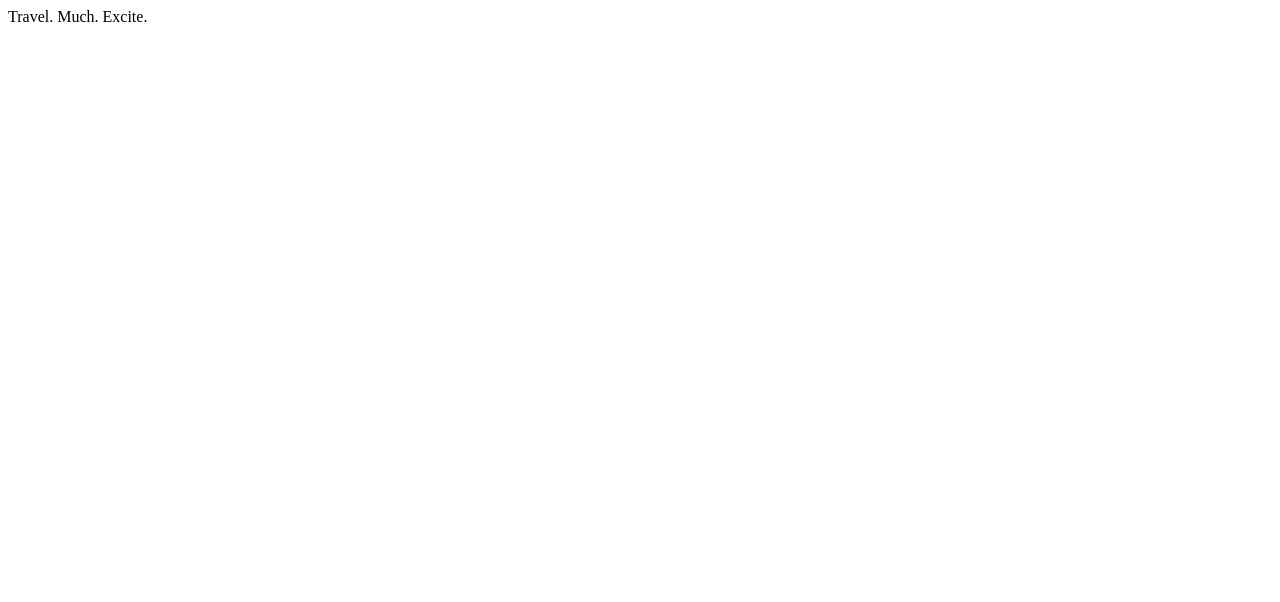
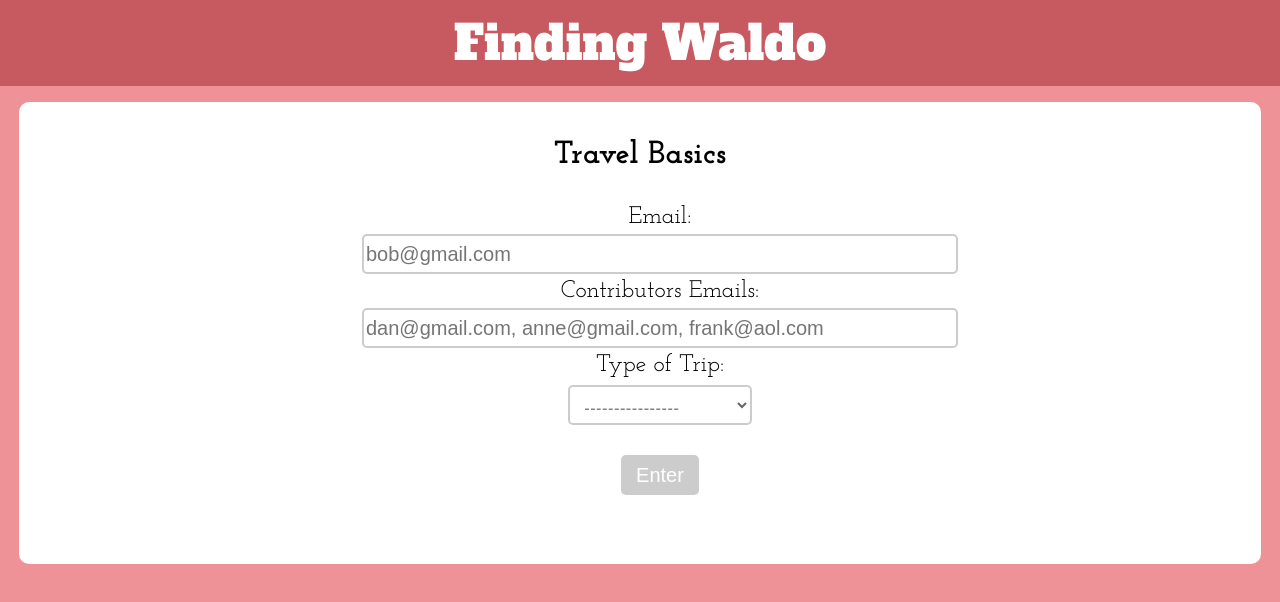
Before and after one commit to jasonkalmeida/Project-Waldo, a website: page index.html in a window 1280 px wide. Drawn offline with Linux system fonts and the light colour scheme.

Commit message:
HTML and CSS framework

```diff
--- a/css/style.css
+++ b/css/style.css
@@ -0,0 +1,91 @@
+html {
+margin-top: 0px;
+padding-top: 0px;
+height: 100%;
+}
+
+body{
+margin: 0px;
+min-height: 100%;
+background-color:#EE9297;
+}
+
+.main-header{
+background-color:#C65A60;
+padding: 10px;
+text-align: center;
+font-family: 'Alfa Slab One', cursive;
+font-weight: 400;
+font-size: 3em;
+color: white;
+}
+
+.main-body{
+text-align: center;
+padding: 100px;
+font-family: 'Josefin Slab', serif;
+}
+
+.main-body ul{
+text-decoration: none;
+list-style-type: none;
+}
+
+.main-body li{
+padding: 5px;
+}
+
+form {
+padding: 3px;
+}
+
+.input-landing input[type=text] {
+	width: 50%;
+	height: 40px;
+	padding:2px;
+	border:2px solid #ccc;
+	-webkit-border-radius: 5px;
+	border-radius: 5px;
+	font-size: 20px;
+}
+
+.cat-box select{
+	color: #666666;
+	border: 2px solid #ccc;
+   background: white;
+   /*width: 50px;*/
+   padding: 10px;
+   font-size: 16px;
+   line-height: 1;
+   border-radius: 5px;
+   height: 40px;
+   -webkit-appearance: menulist;
+   font-family: "Trebuchet MS", Helvetica, sans-serif;
+}
+
+.input-landing input[type=submit] {
+	padding:5px 15px;
+	background:#ccc;
+	border:0 none;
+	cursor:pointer;
+	-webkit-border-radius: 5px;
+	border-radius: 5px;
+	color: white;
+	height: 40px;
+	font-size: 20px;
+	}
+
+.main-title{
+font-size: 2em;
+font-weight: 700;
+}
+
+.content{
+padding: .2em;
+font-size: 1.5em;
+font-weight: 400;
+}
+
+.main-nav{
+
+}
--- a/index.html
+++ b/index.html
@@ -1,20 +1,50 @@
 <html>
 <head>
 	<title>A to B</title>
+	<link rel="stylesheet" type="text/css" href="css/style.css">
+	<link href="css/grid.css" rel='stylesheet' type='text/css' />
 	<link rel="stylesheet" type="text/css" href="font-awesome/css/font-awesome.min.css">
-	<link href='http://fonts.googleapis.com/css?family=Josefin+Slab:400,700|Bevan' rel='stylesheet' type='text/css'>
+	<link href='http://fonts.googleapis.com/css?family=Alfa+Slab+One|Josefin+Slab:400,700' rel='stylesheet' type='text/css'>
 	<!--<link rel="icon" href="images/guitar.ico"/>                         <!-- favicon logo  -->
 	<meta name="viewport" content="width=device-width, initial-scale=1">
 </head>
 <body>
-	<span class="main-header">
-	Travel.
-	</span>
-	<span class="main-body">
-	Much.
-	</span>
-	<span class="main-nav">
-	Excite.
+	<div class="main-header">
+	Finding Waldo
+	</div>
+	<span class="main-body grid container">
+		<div class="col-1">
+			<div class="white-box">
+				<div class="main-title">
+					Travel Basics
+				</div>
+
+				<div class="content input-landing">
+					<ul>
+						<li>Email:</li>
+						<input type="text" placeholder="bob@gmail.com" required/>
+						<li>Contributors Emails:</li>
+						<input type="text" placeholder="dan@gmail.com, anne@gmail.com, frank@aol.com" required/>
+						<li>Type of Trip:</li>
+						<div class="search-box">
+							<form>
+								<span class="cat-box">
+									<select>
+										<option>----------------</option>
+										<option>Spending Money Yo</option>
+										<option>Drunken Wasteland</option>
+										<option>Dora Exploring</option>
+									</select>
+								</span>
+							</form>
+							<form>
+								<input type="submit" value="Enter" />
+							</form>
+						</div>
+					</ul>
+				</div>
+			</div>
+		</div>
 	</span>
 </body>
 </html>
```
